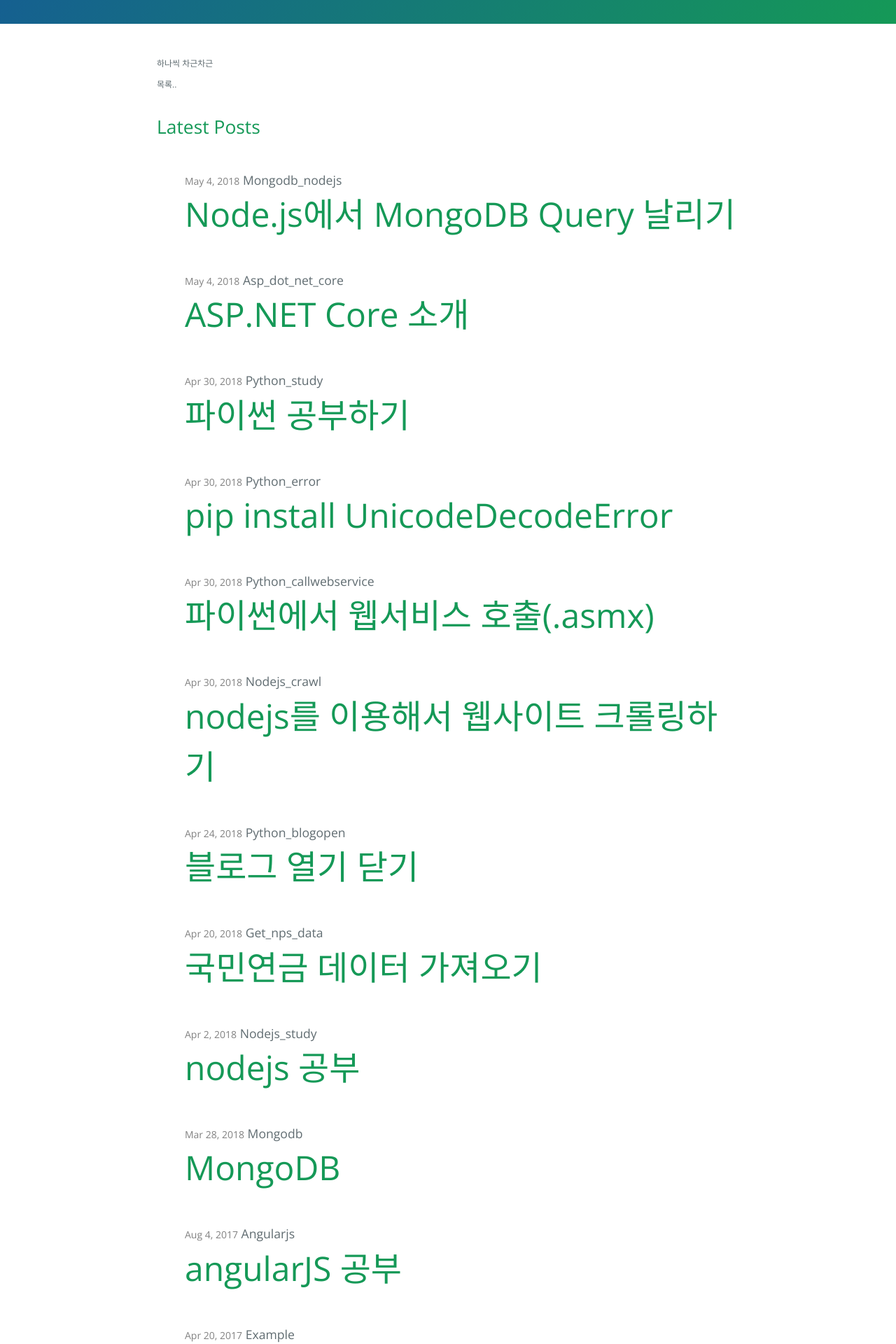
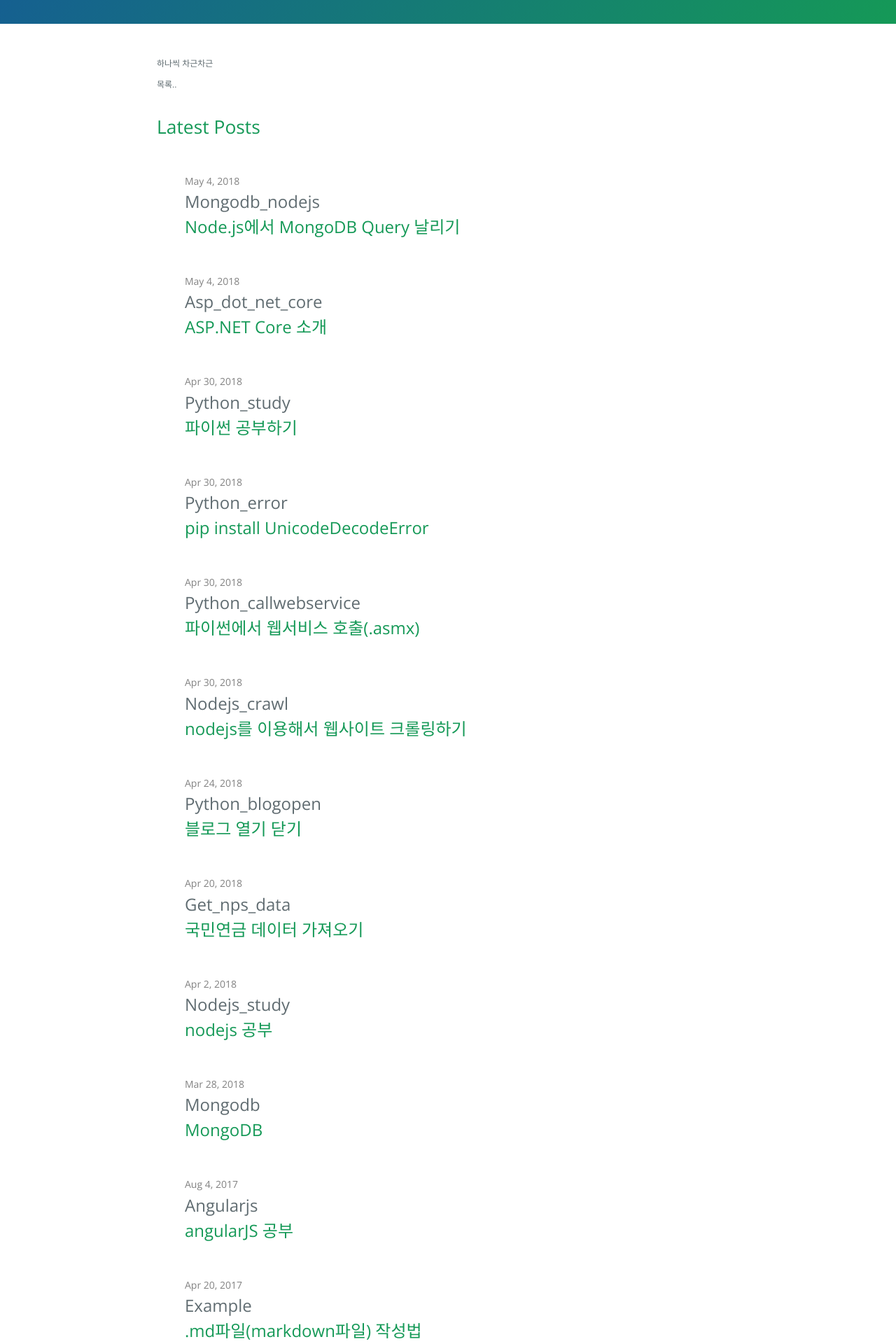
Before and after one commit to zzingyuna/test_site.github.io, a Jekyll site: the page built from index.md, in a window 1280 px wide. Shown: the part 405-2325 px from the top of the page at 70% size. Built offline with Jekyll 4.4.1, drawn with Linux system fonts in a browser that asks for light colours.

Commit message:
Update home.html

```diff
--- a/_layouts/home.html
+++ b/_layouts/home.html
@@ -17,9 +17,9 @@ layout: default
         {% assign date_format = site.cayman-blog.date_format | default: "%b %-d, %Y" %}
         <span class="post-meta">{{ post.date | date: date_format }}</span>
 
-        <span>{{ post.title | escape }}</span>
+        <span class="post-link">{{ post.title | escape }}</span>
 
-        <a class="post-link" href="{{ post.url | relative_url }}" title="{{ post.title }}">{{ post.excerpt | markdownify | truncatewords: 30 }}</a>
+        <a style="font-size:12px;" href="{{ post.url | relative_url }}" title="{{ post.title }}">{{ post.excerpt | markdownify | truncatewords: 30 }}</a>
 
       </li>
     {% endfor %}
```
